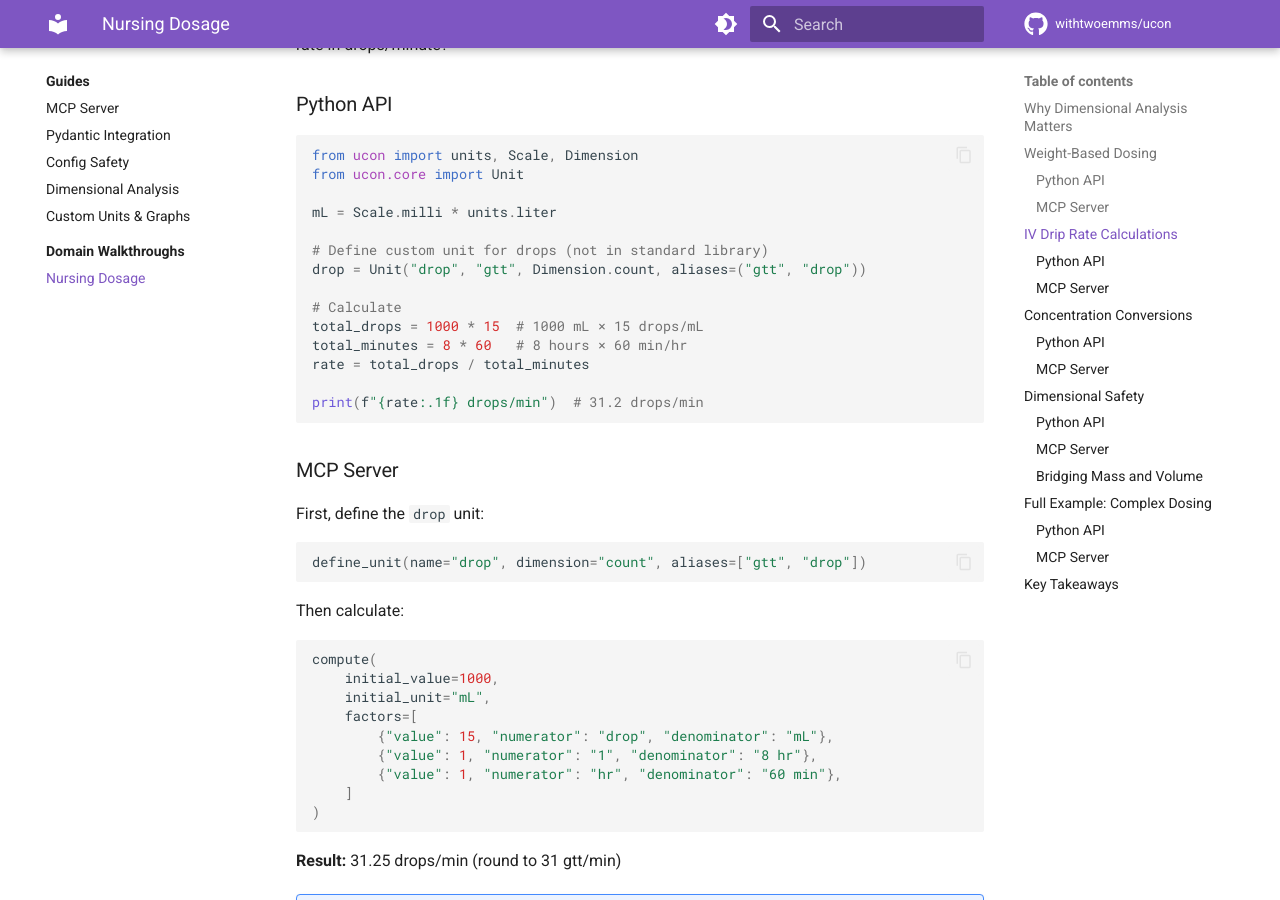
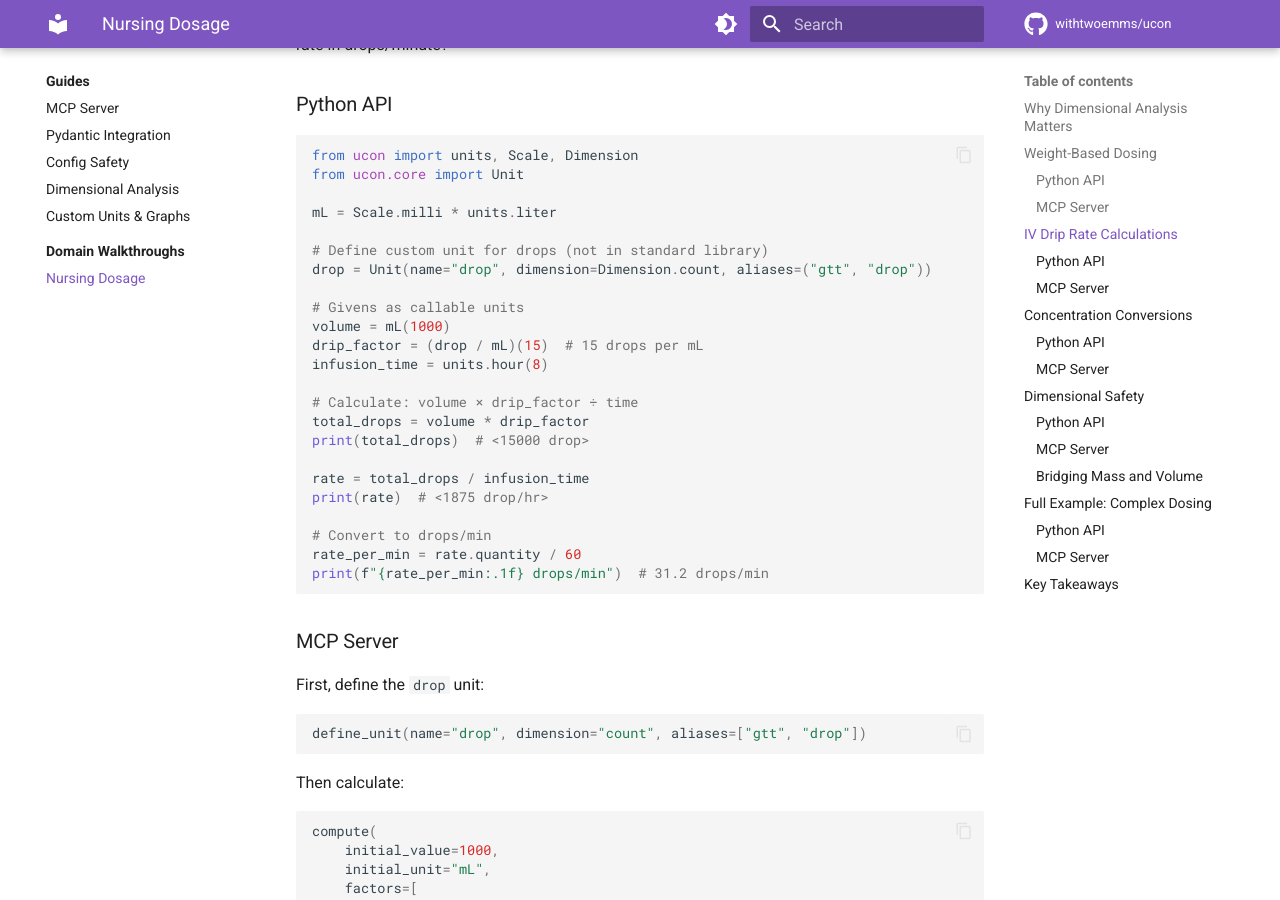
Before and after one commit to withtwoemms/ucon, an MkDocs documentation site: the page built from docs/guides/domain-walkthroughs/nursing-dosage.md, in a window 1280 px wide and 900 px high, scrolled down 1917 px. Built offline with MkDocs 1.6.1 and Material for MkDocs 9.7.7, drawn with Linux system fonts in a browser that asks for light colours; comment, search, counter and statistics services are not loaded.

Commit message:
updates rip examples

````diff
--- a/docs/guides/domain-walkthroughs/nursing-dosage.md
+++ b/docs/guides/domain-walkthroughs/nursing-dosage.md
@@ -82,14 +82,23 @@ from ucon.core import Unit
 mL = Scale.milli * units.liter
 
 # Define custom unit for drops (not in standard library)
-drop = Unit("drop", "gtt", Dimension.count, aliases=("gtt", "drop"))
+drop = Unit(name="drop", dimension=Dimension.count, aliases=("gtt", "drop"))
 
-# Calculate
-total_drops = 1000 * 15  # 1000 mL × 15 drops/mL
-total_minutes = 8 * 60   # 8 hours × 60 min/hr
-rate = total_drops / total_minutes
+# Givens as callable units
+volume = mL(1000)
+drip_factor = (drop / mL)(15)  # 15 drops per mL
+infusion_time = units.hour(8)
 
-print(f"{rate:.1f} drops/min")  # 31.2 drops/min
+# Calculate: volume × drip_factor ÷ time
+total_drops = volume * drip_factor
+print(total_drops)  # <15000 drop>
+
+rate = total_drops / infusion_time
+print(rate)  # <1875 drop/hr>
+
+# Convert to drops/min
+rate_per_min = rate.quantity / 60
+print(f"{rate_per_min:.1f} drops/min")  # 31.2 drops/min
 ```
 
 ### MCP Server
````
